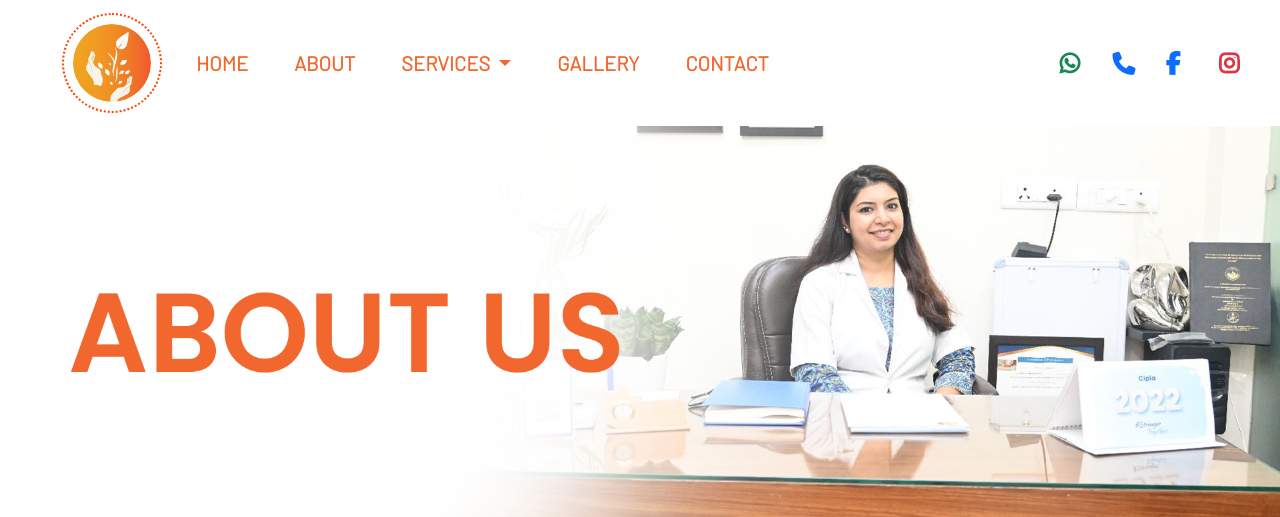
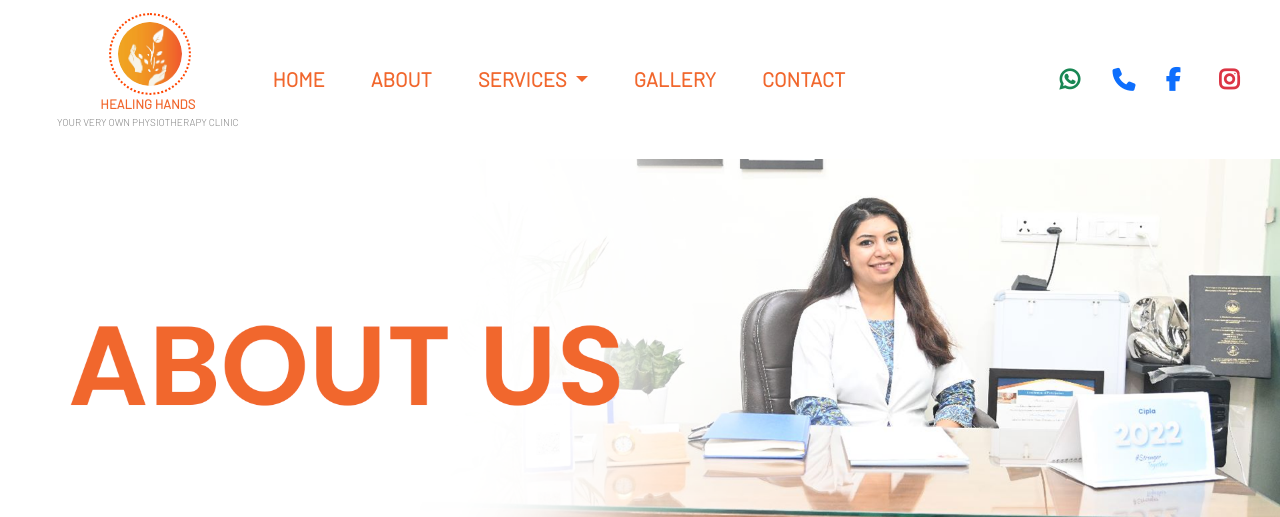
Before and after one commit to bugsbunny96/healing-h, a plain HTML site: page about.html in a window 1280 px wide. Shown: the top 517 px of the page. Drawn offline with nearby package versions, Linux system fonts and the light colour scheme.

Commit message:
logo updated

```diff
--- a/about.html
+++ b/about.html
@@ -23,7 +23,13 @@
     <!-- Nav -->
     <nav class="navbar navbar-expand-lg text-uppercase">
       <div class="container-fluid">
-        <a class="navbar-brand" href="./index.html"><img src="./img/Icon.png" alt="logo"></a>
+        <a class="navbar-brand" href="./index.html">
+          <div class="brand d-flex flex-column justify-content-center align-items-center">
+            <img src="./img/Icon.png" alt="logo">
+            <strong>Healing Hands</strong>
+            <p>Your Very Own Physiotherapy Clinic</p>
+          </div>
+        </a>
         <button class="navbar-toggler" type="button" data-bs-toggle="collapse" data-bs-target="#navbarTogglerDemo02" aria-controls="navbarTogglerDemo02" aria-expanded="false" aria-label="Toggle navigation">
           <span class="navbar-toggler-icon"></span>
         </button>
--- a/style.css
+++ b/style.css
@@ -37,14 +37,25 @@
     color: white;
 }
 /* NavLinkHover -END- */
-.navbar-brand > img {
+.navbar-brand > .brand > img {
     border: 2px dotted orangered;
     border-radius: 50%;
-    padding: 9px;
-    height: 100px;
-    width: 100px;
+    padding: 7px;
+    height: 82px;
+    width: 82px;
     margin-left: 50px;
 }
+.navbar-brand > .brand > strong {
+    color: #f1672d;
+    font-size: small;
+    margin-left: 45px;
+}
+.navbar-brand > .brand > p {
+    color: #808080;
+    font-size: x-small;
+    margin-left: 45px;
+}
+
 
 
 /* social icon */
```
Also changed, not shown: contact.html (+7 -1 lines), gallery.html (+7 -1 lines), index.html (+7 -1 lines), rehab.html (+7 -1 lines), service.html (+7 -1 lines), therapy.html (+7 -1 lines), women.html (+7 -1 lines).
